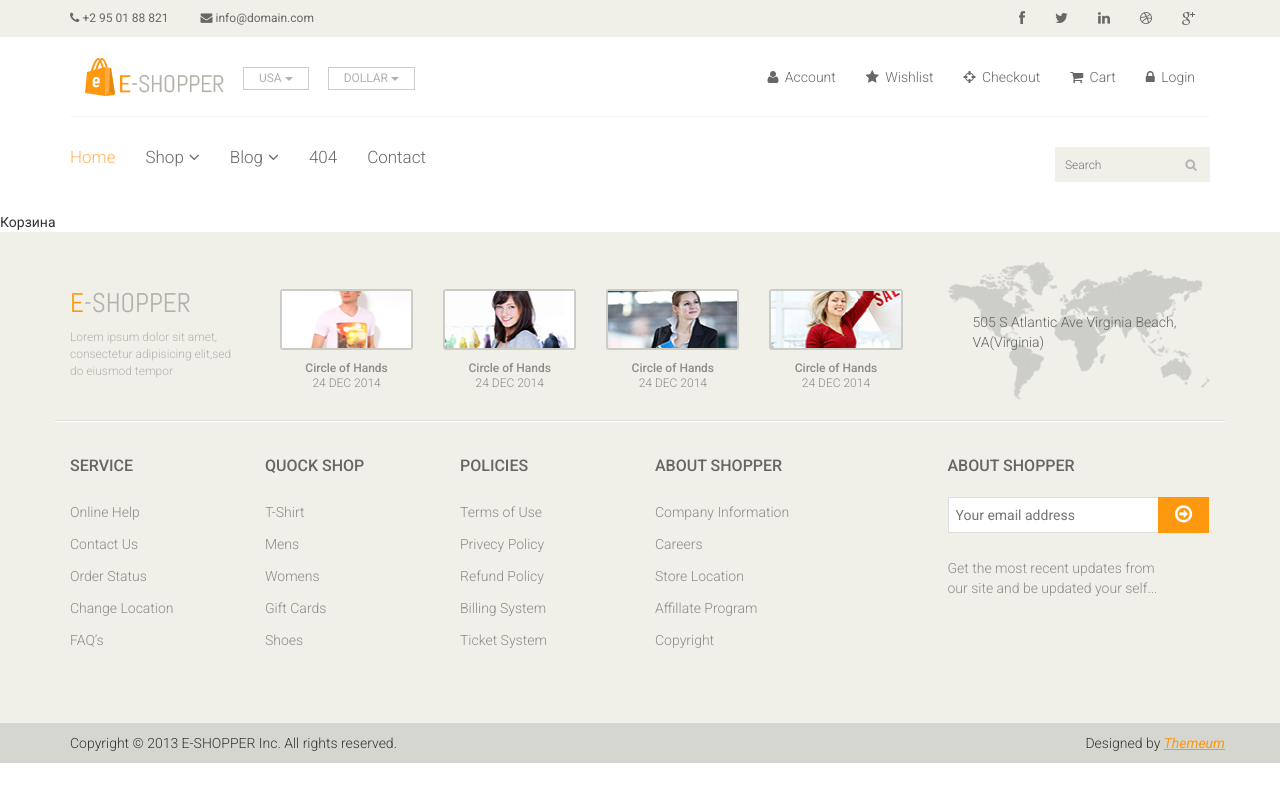
After one commit to AlexPoddubny/yii2.loc, a Yii app: template views/cart/view.php in a window 1280 px wide. The commit adds this page. Run offline with PHP 8.4 and a stand-in for Yii, Linux system fonts and the light colour scheme; the template is opened without the code that fills it, so the values that code supplies are empty; some libraries are stand-ins or nearby versions.

Commit message:
Cart/view

```diff
--- a/controllers/CartController.php
+++ b/controllers/CartController.php
@@ -54,4 +54,9 @@
 			$this->layout = false;
 			return $this->render('cart-modal', compact('session'));
 		}
+
+		public function actionView()
+		{
+			return $this->render('view');
+		}
 	}
--- /dev/null
+++ b/views/cart/view.php
@@ -0,0 +1 @@
+Корзина
--- a/views/layouts/main.php
+++ b/views/layouts/main.php
@@ -329,7 +329,7 @@
 		'header' => 'Shopping cart',
 		'footer' => '<button type="button" class="btn btn-default" data-dismiss="modal">Continue shopping</button>
                      <button type="button" class="btn btn-danger" onclick="clearCart()">Clear Cart</button>
-                     <button type="button" class="btn btn-success">Confirm order</button>'
+                     <a href="' . Url::to(['cart/view']) . '" type="button" class="btn btn-success">Confirm order</a>'
 	]);
 	Modal::end();
 ?>
```
